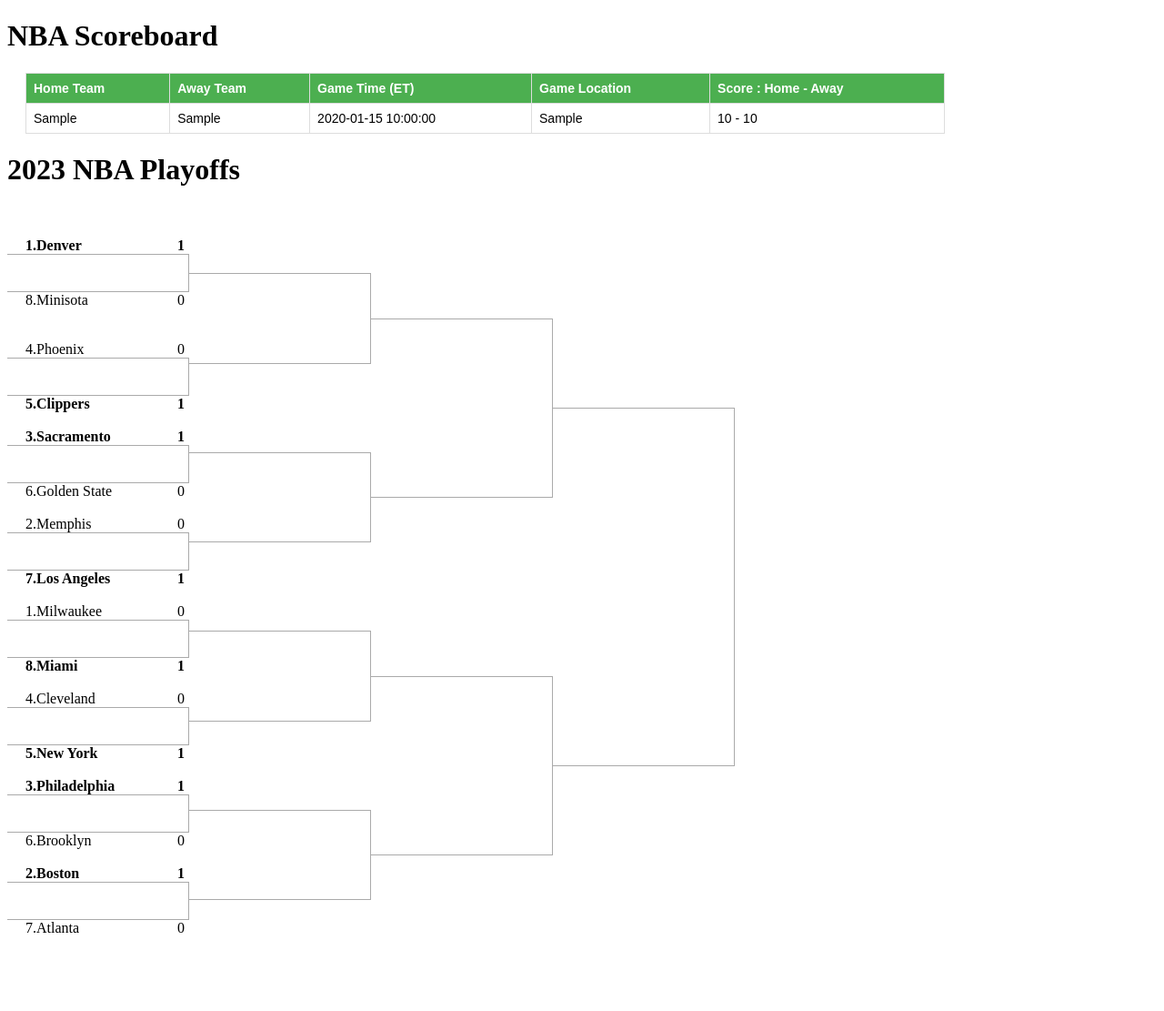
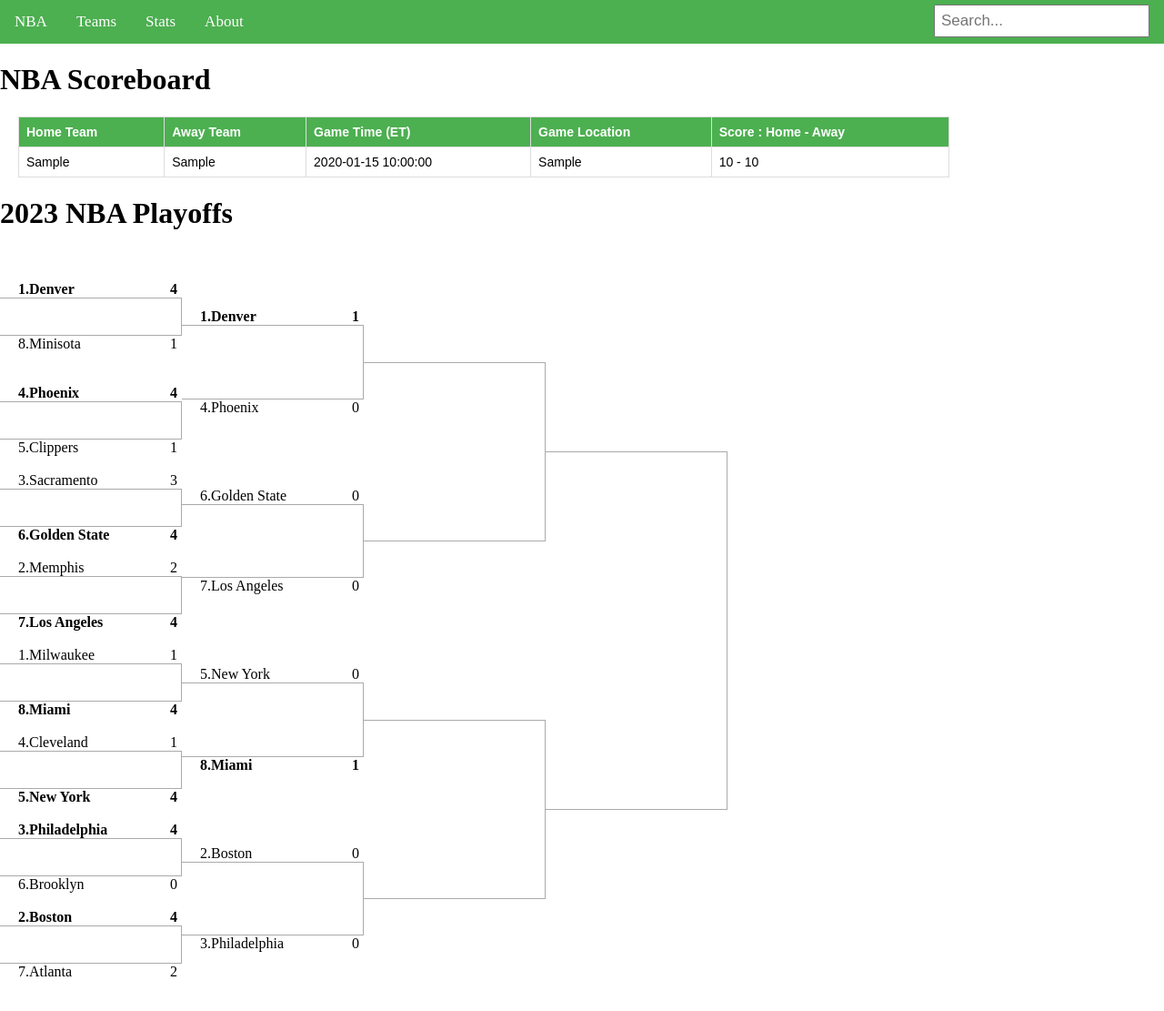
Before and after one commit to devRegal/FrontEnd, a Flask app: template templates/index.html in a window 1280 px wide. Shown: the whole page at 91% size. Before the commit the page ends 1025 px from the top, so only its background shows below. Run offline with Flask 3, Linux system fonts and the light colour scheme; the template is opened without the code that fills it: most values are stand-ins (such as "Sample title", 1, 10 or a date in 2020).

Commit message:
added nav bar and updated playoff bracket

```diff
--- a/static/style.css
+++ b/static/style.css
@@ -1,3 +1,6 @@
+body{
+  margin: 0;
+}
 table {
     border-collapse: collapse;
     margin: 20px;
@@ -64,3 +67,29 @@
   li.game-bottom{
     border-top:1px solid #aaa;
   }
+.header{
+  background-color: #4CAF50;
+  overflow: hidden;
+}
+
+.header nav {
+  float: right;
+  overflow:  hidden;
+  display: block;
+}
+.header a {
+  color: white;
+  float: left;
+  text-align: center;
+  padding: 14px 16px;
+  text-decoration: none;
+  font-size: 17px;
+}
+.header input[type=search]{
+  float: right;
+  padding: 6px;
+  margin-top: 5px;
+  margin-right: 16px;
+  font-size: 17px;
+
+}
--- a/templates/index.html
+++ b/templates/index.html
@@ -6,6 +6,13 @@
 
 </head>
 <body>
+    <div class="header">
+            <a href="#">NBA</a>
+            <a href="#">Teams</a>
+            <a href="#">Stats</a>
+            <a href="#">About</a>
+            <input type="search" placeholder="Search...">
+    </div>
     <h1>NBA Scoreboard</h1>
     <table>
         <thead>
@@ -35,58 +42,58 @@
         <ul class="round round-1">
 
             <li class="spacer">&nbsp;</li>
-            <li class="game game-top seed_one winner">1.Denver<span>1</span></li>
+            <li class="game game-top seed_one winner">1.Denver<span>4</span></li>
             <li class="game game-spacer">&nbsp;</li>
-            <li class="game game-bottom ">8.Minisota<span>0</span></li>
+            <li class="game game-bottom ">8.Minisota<span>1</span></li>
             <li class="spacer">&nbsp;</li>
             <li class="spacer">&nbsp;</li>
-            <li class="game game-top seed_one ">4.Phoenix<span>0</span></li>
+            <li class="game game-top seed_one winner">4.Phoenix<span>4</span></li>
             <li class="game game-spacer">&nbsp;</li>
-            <li class="game game-bottom winner">5.Clippers<span>1</span></li>
+            <li class="game game-bottom">5.Clippers<span>1</span></li>
             <li class="spacer">&nbsp;</li>
-            <li class="game game-top seed_one winner">3.Sacramento<span>1</span></li>
+            <li class="game game-top seed_one ">3.Sacramento<span>3</span></li>
             <li class="game game-spacer">&nbsp;</li>
-            <li class="game game-bottom ">6.Golden State<span>0</span></li>
+            <li class="game game-bottom winner">6.Golden State<span>4</span></li>
             <li class="spacer">&nbsp;</li>
-            <li class="game game-top seed_one ">2.Memphis<span>0</span></li>
+            <li class="game game-top seed_one ">2.Memphis<span>2</span></li>
             <li class="game game-spacer">&nbsp;</li>
-            <li class="game game-bottom winner">7.Los Angeles<span>1</span></li>
+            <li class="game game-bottom winner">7.Los Angeles<span>4</span></li>
             <li class="spacer">&nbsp;</li>
 
-            <li class="game game-top seed_one ">1.Milwaukee<span>0</span></li>
+            <li class="game game-top seed_one ">1.Milwaukee<span>1</span></li>
             <li class="game game-spacer">&nbsp;</li>
-            <li class="game game-bottom winner">8.Miami<span>1</span></li>
+            <li class="game game-bottom winner">8.Miami<span>4</span></li>
             <li class="spacer">&nbsp;</li>
-            <li class="game game-top seed_one ">4.Cleveland<span>0</span></li>
+            <li class="game game-top seed_one ">4.Cleveland<span>1</span></li>
             <li class="game game-spacer">&nbsp;</li>
-            <li class="game game-bottom winner">5.New York<span>1</span></li>
+            <li class="game game-bottom winner">5.New York<span>4</span></li>
             <li class="spacer">&nbsp;</li>
-            <li class="game game-top seed_one winner">3.Philadelphia<span>1</span></li>
+            <li class="game game-top seed_one winner">3.Philadelphia<span>4</span></li>
             <li class="game game-spacer">&nbsp;</li>
             <li class="game game-bottom ">6.Brooklyn<span>0</span></li>
             <li class="spacer">&nbsp;</li>
-            <li class="game game-top seed_one winner">2.Boston<span>1</span></li>
+            <li class="game game-top seed_one winner">2.Boston<span>4</span></li>
             <li class="game game-spacer">&nbsp;</li>
-            <li class="game game-bottom ">7.Atlanta<span>0</span></li>
+            <li class="game game-bottom ">7.Atlanta<span>2</span></li>
             <li class="spacer">&nbsp;</li>
         </ul>
         <ul class="round round-2">
             <li class="spacer">&nbsp;</li>
-            <li class="game game-top seed_one winner"><span></span></li>
+            <li class="game game-top seed_one winner">1.Denver<span>1</span></li>
             <li class="game game-spacer">&nbsp;</li>
-            <li class="game game-bottom "><span></span></li>
+            <li class="game game-bottom ">4.Phoenix<span>0</span></li>
             <li class="spacer">&nbsp;</li>
-            <li class="game game-top seed_one winner"><span></span></li>
+            <li class="game game-top seed_one ">6.Golden State<span>0</span></li>
             <li class="game game-spacer">&nbsp;</li>
-            <li class="game game-bottom "><span></span></li>
+            <li class="game game-bottom ">7.Los Angeles<span>0</span></li>
             <li class="spacer">&nbsp;</li>
-            <li class="game game-top seed_one winner"><span></span></li>
+            <li class="game game-top seed_one ">5.New York<span>0</span></li>
             <li class="game game-spacer">&nbsp;</li>
-            <li class="game game-bottom "><span></span></li>
+            <li class="game game-bottom winner">8.Miami<span>1</span></li>
             <li class="spacer">&nbsp;</li>
-            <li class="game game-top seed_one winner"><span></span></li>
+            <li class="game game-top seed_one">2.Boston<span>0</span></li>
             <li class="game game-spacer">&nbsp;</li>
-            <li class="game game-bottom "><span></span></li>
+            <li class="game game-bottom ">3.Philadelphia<span>0</span></li>
             <li class="spacer">&nbsp;</li>
         </ul>
         <ul class="round round-3">
```
